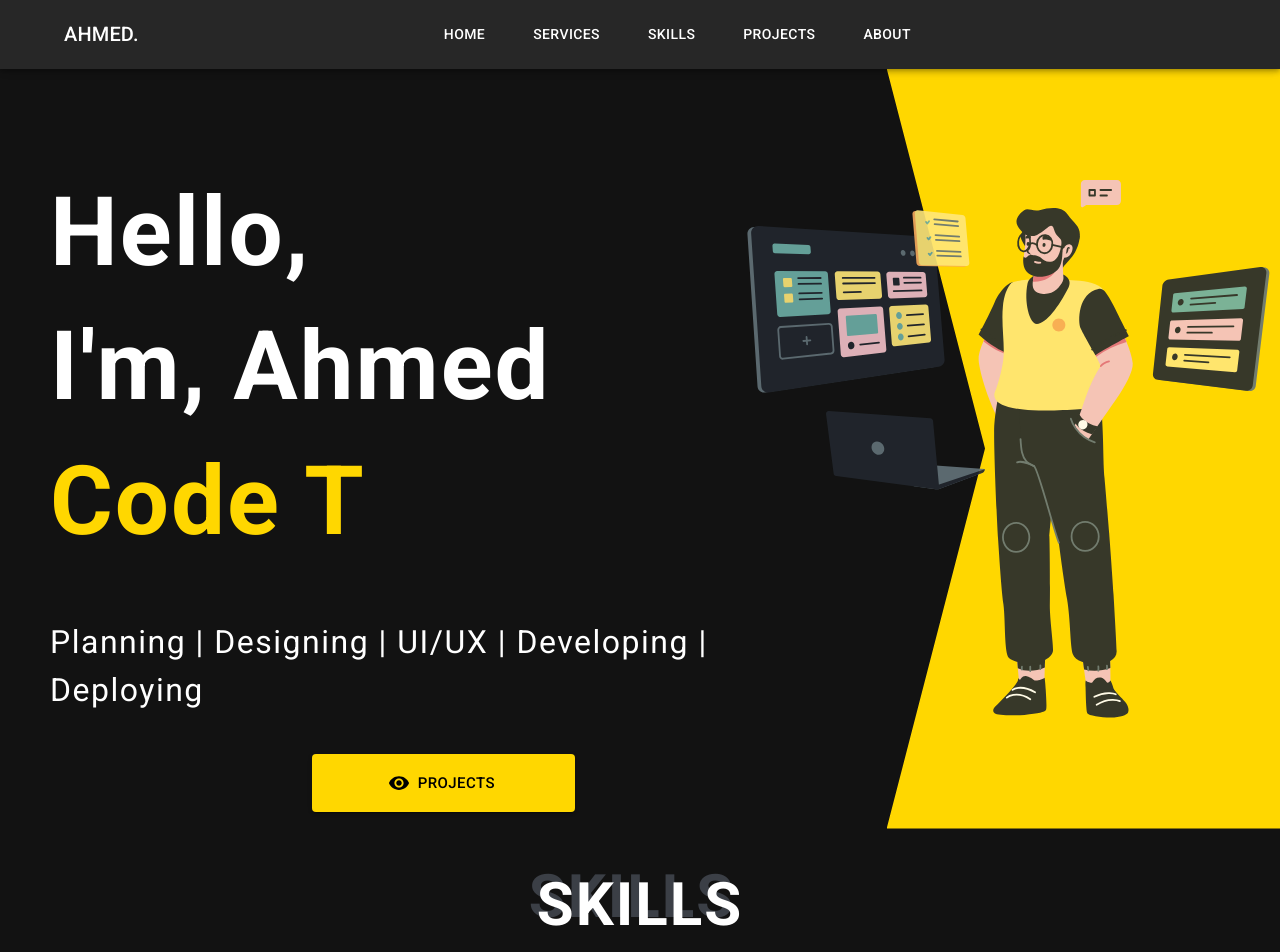
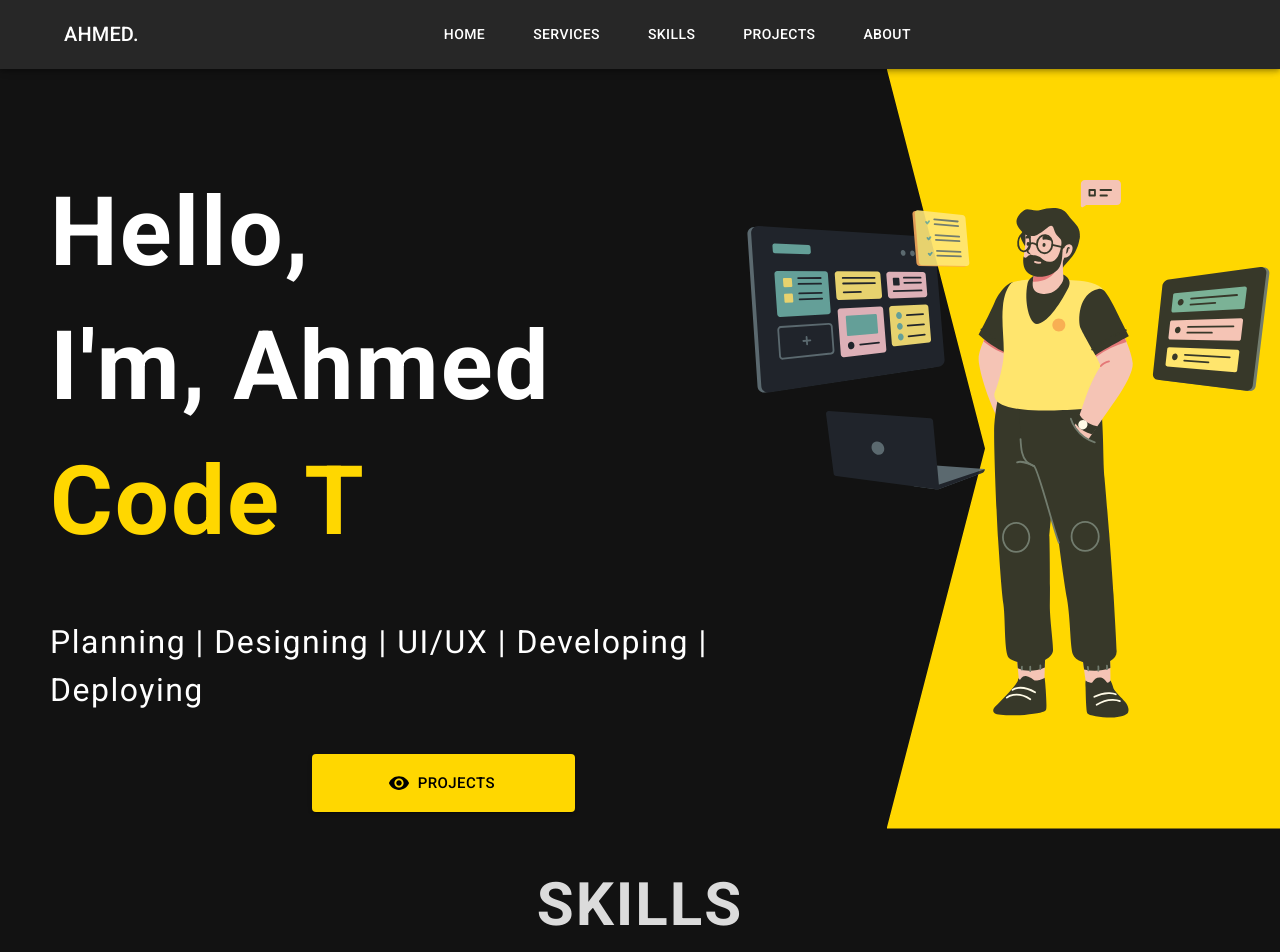
Before and after one commit to medo94my/official, a React (Vite) app: page / in a window 1280 px wide. Shown: the top 952 px of the page. Built offline with nearby package versions, Linux system fonts and the light colour scheme.

Commit message:
remove shadow from section header

```diff
--- a/src/components/Section.jsx
+++ b/src/components/Section.jsx
@@ -34,8 +34,7 @@ const Section = ({ title, children, styles }) => {
                         fontWeight: "bold",
                         marginY: 5,
                         letterSpacing:'2px',
-                        color:'#fff',
-                        textShadow:'-1vmin -1vmin #3b3f46'
+                        color:'rgba(255,255,255,0.85)',
 
                     }}
                 >
```
